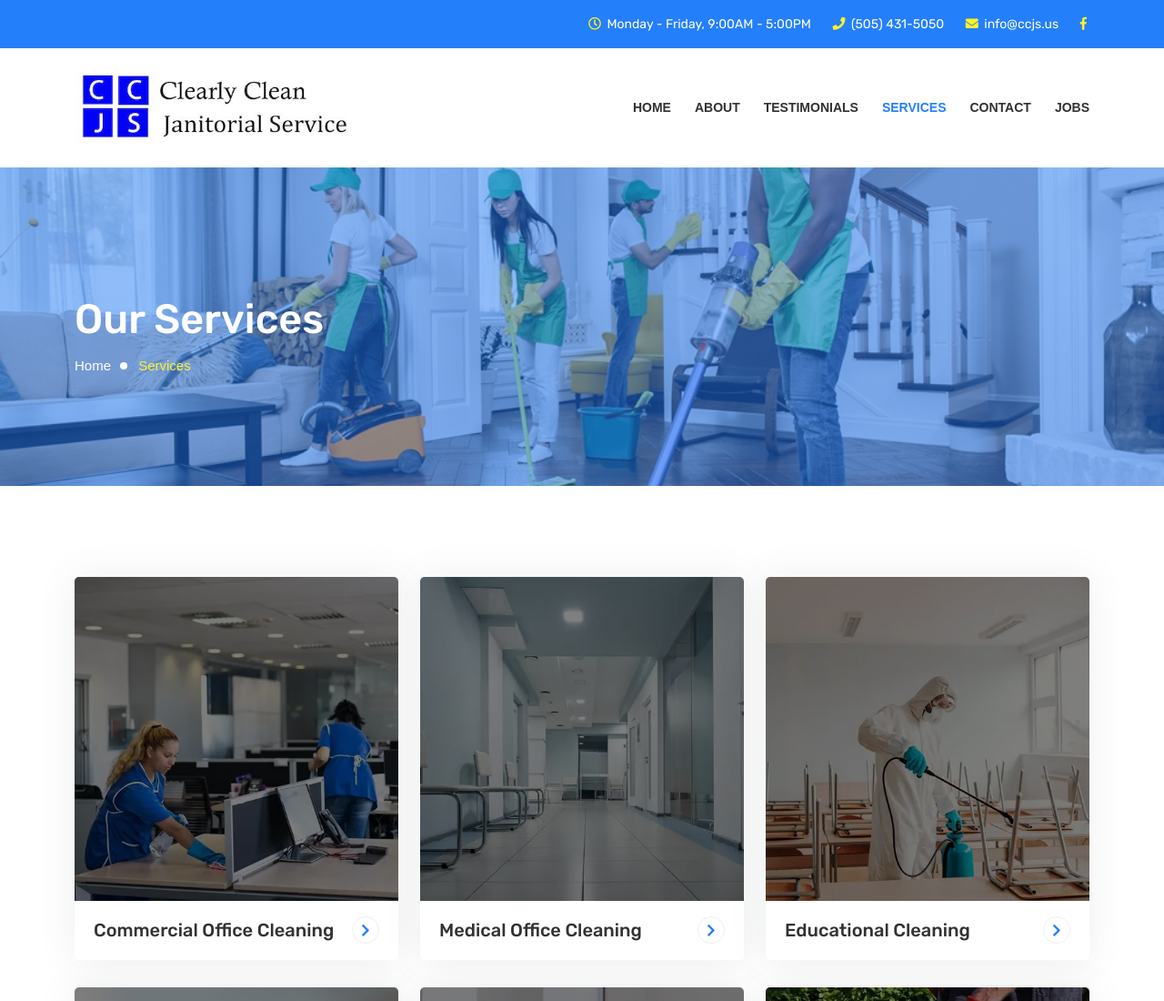
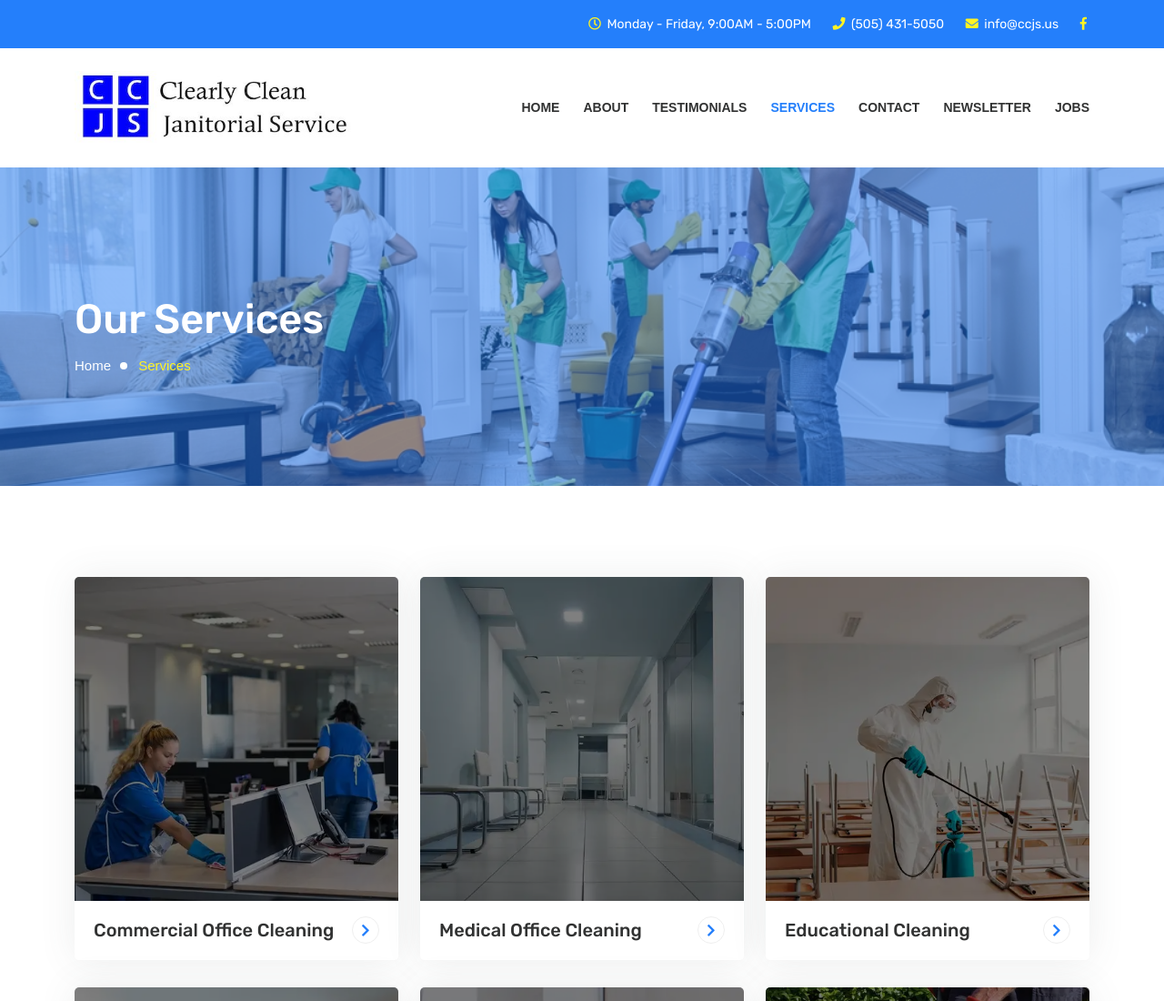
Before and after one commit to Mahmadzamir/decap-test, a website: page services.html in a window 1280 px wide. Shown: the top 1100 px of the page at 91% size. Drawn offline with Linux system fonts and the light colour scheme; a web font is replaced by a local one.

Commit message:
Update services.html

```diff
--- a/services.html
+++ b/services.html
@@ -89,6 +89,8 @@
                             <li class="nav-item"><a class="nav-link active" href="services.html">Services</a></li>
 
                             <li class="nav-item"><a class="nav-link" href="contact.html">Contact</a></li>
+
+			     <li class="nav-item"><a class="nav-link" href="newsletter.html">newsletter</a></li>
 
                             <li class="nav-item"><a class="nav-link" target="_blank" href="https://www.indeed.com/cmp/Clearly-Clean-Janitorial-Services/jobs">Jobs</a></li>
                         </ul>
```
